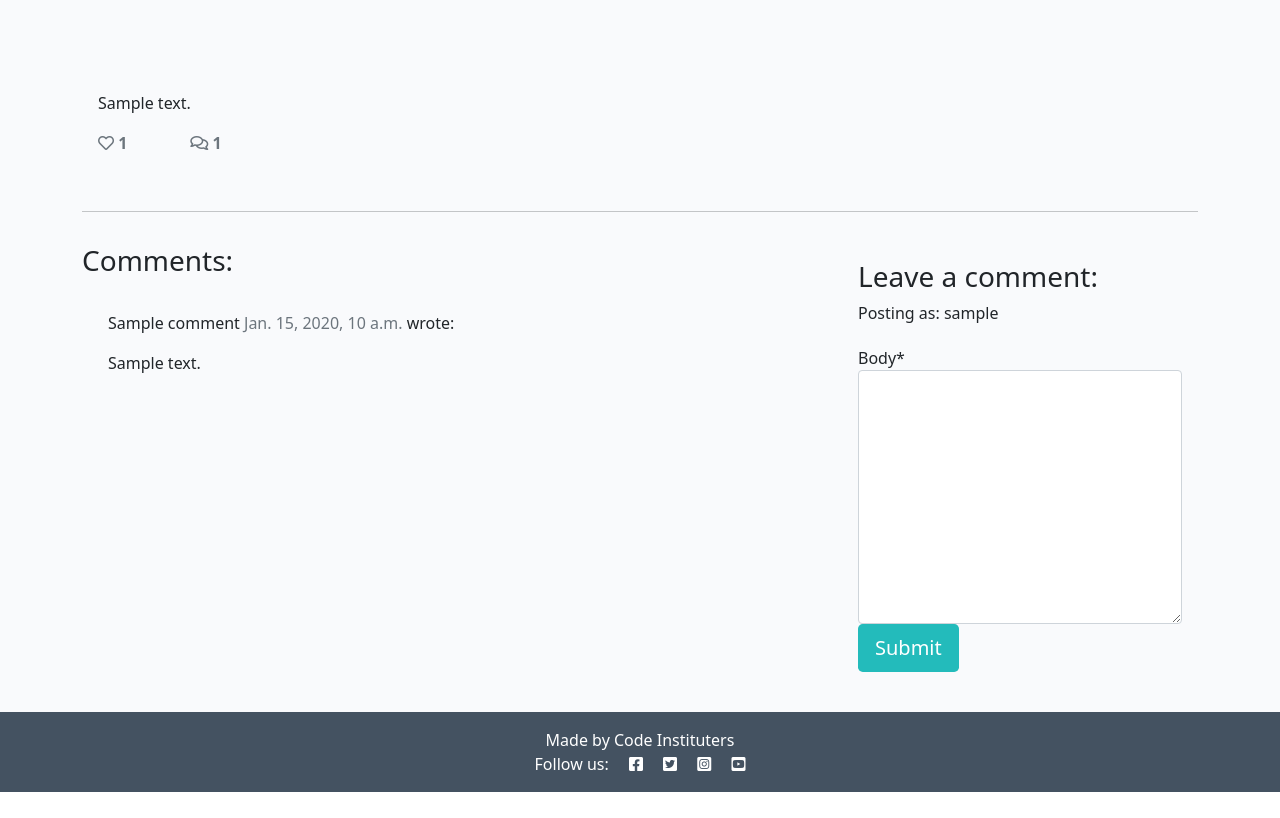
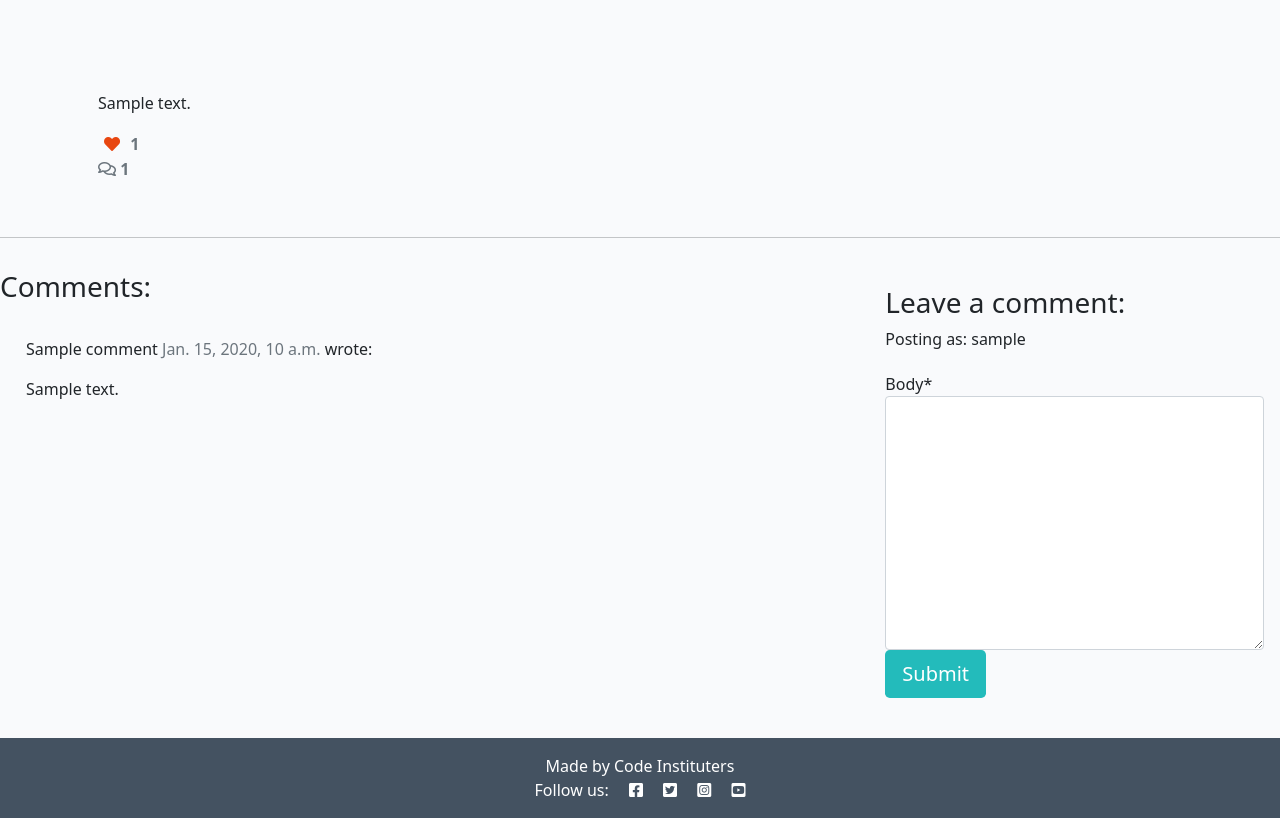
Before and after one commit to BrendanCooney/marketing-for-devs-blog, a Django app: a page that uses templates/post_detail.html in a window 1280 px wide. Shown: the part 281-1099 px from the top of the page. Before the commit the page ends 1073 px from the top, so only its background shows below. Run offline with Django 3.2, Linux system fonts and the light colour scheme; a user stored in the database is signed in; tables that the repository leaves empty hold one stand-in row (values such as "Sample post"); some libraries are stand-ins or nearby versions.

Commit message:
likes functionality has been added

```diff
--- a/blog/urls.py
+++ b/blog/urls.py
@@ -4,4 +4,5 @@ from django.urls import path
 urlpatterns = [
     path("", views.PostList.as_view(), name="home"),
     path('<slug:slug>/', views.PostDetail.as_view(), name='post_detail'),
+    path('like/<slug:slug>',views.PostLike.as_view(), name='post_like'),
 ]
--- a/blog/views.py
+++ b/blog/views.py
@@ -1,5 +1,6 @@
-from django.shortcuts import render, get_object_or_404
+from django.shortcuts import render, get_object_or_404, reverse
 from django.views import generic, View
+from django.http import HttpResponseRedirect
 from .models import Post
 from .forms import CommentForm
 
@@ -62,3 +63,14 @@ class PostDetail(View):
                 "liked": liked
             },
         )
+
+class PostLike(View):
+
+    def post(self, request, slug, *args, **kwargs):
+        post = get_object_or_404(Post, slug=slug)
+        if post.likes.filter(id=request.user.id).exists():
+            post.likes.remove(request.user)
+        else:
+            post.likes.add(request.user)
+
+        return HttpResponseRedirect(reverse('post_detail', args=[slug]))
--- a/templates/post_detail.html
+++ b/templates/post_detail.html
@@ -33,12 +33,24 @@
                 <p class="card-text ">
                     {{ post.content | safe }}
                 </p>
-                <div class="row">
-
-                    <div class="col-1">
-                        <!-- The number of likes goes before the closing strong tag -->
-                        <strong class="text-secondary"><i class="far fa-heart"></i> {{ post.number_of_likes }} </strong>
-                    </div>
+                <div class="col-1">
+                    <strong>
+                        {% if user.is_authenticated %}
+                        <form class="d-inline" action="{% url 'post_like' post.slug %}" method="POST">
+                            {% csrf_token %}
+                            {% if liked %}
+                            <button type="submit" name="blogpost_id" value="{{post.slug}}" class="btn-like"><i class="fas fa-heart"></i></button>
+                            {% else %}
+                            <button type="submit" name="blogpost_id" value="{{post.slug}}" class="btn-like"><i class="far fa-heart"></i></button>
+                            {% endif %}
+                        </form>
+                        {% else %}
+                        <span class="text-secondary"><i class="far fa-heart"></i></span>
+                        {% endif %}
+                    <!-- The number of likes goes before the closing strong tag -->
+                    <span class="text-secondary">{{ post.number_of_likes }} </span>
+                    </strong>
+                </div>
                     <div class="col-1">
                         {% with comments.count as total_comments %}
                         <strong class="text-secondary"><i class="far fa-comments"></i>
```
